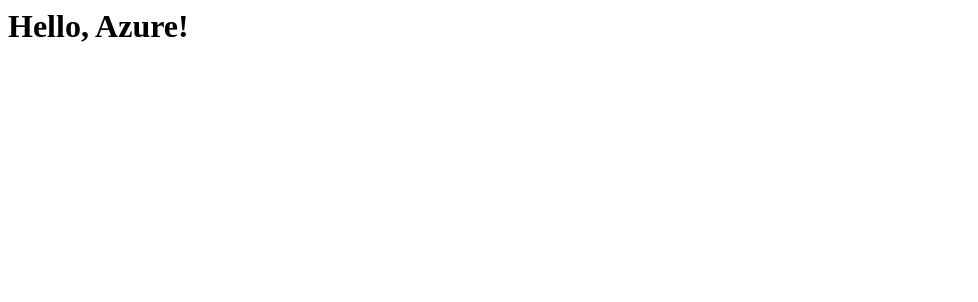
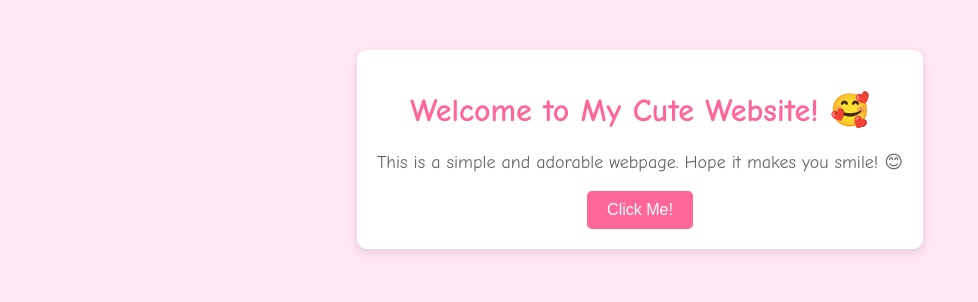
Before and after one commit to Ramya01-new/newtwo2, a plain HTML site: page index.html in a window 1280 px wide. Shown: the whole page, without its empty margins (0-978 px from the left). Drawn offline with Linux system fonts and the light colour scheme.

Commit message:
Update index.html

```diff
--- a/index.html
+++ b/index.html
@@ -1,4 +1,49 @@
-<html>
-<head><title>Azure Deployment</title></head>
-<body><h1>Hello, Azure!</h1></body>
+<!DOCTYPE html>
+<html lang="en">
+<head>
+    <meta charset="UTF-8">
+    <meta name="viewport" content="width=device-width, initial-scale=1.0">
+    <title>Cute Website</title>
+    <style>
+        body {
+            background-color: #ffe6f2;
+            font-family: "Comic Sans MS", cursive;
+            text-align: center;
+            margin: 50px;
+        }
+        .container {
+            background: #ffffff;
+            padding: 20px;
+            border-radius: 10px;
+            box-shadow: 0px 4px 10px rgba(0, 0, 0, 0.1);
+            display: inline-block;
+        }
+        h1 {
+            color: #ff6699;
+        }
+        p {
+            color: #666;
+            font-size: 18px;
+        }
+        .cute-button {
+            background-color: #ff6699;
+            color: white;
+            padding: 10px 20px;
+            border: none;
+            border-radius: 5px;
+            cursor: pointer;
+            font-size: 16px;
+        }
+        .cute-button:hover {
+            background-color: #ff3366;
+        }
+    </style>
+</head>
+<body>
+    <div class="container">
+        <h1>Welcome to My Cute Website! 🥰</h1>
+        <p>This is a simple and adorable webpage. Hope it makes you smile! 😊</p>
+        <button class="cute-button">Click Me!</button>
+    </div>
+</body>
 </html>
```
